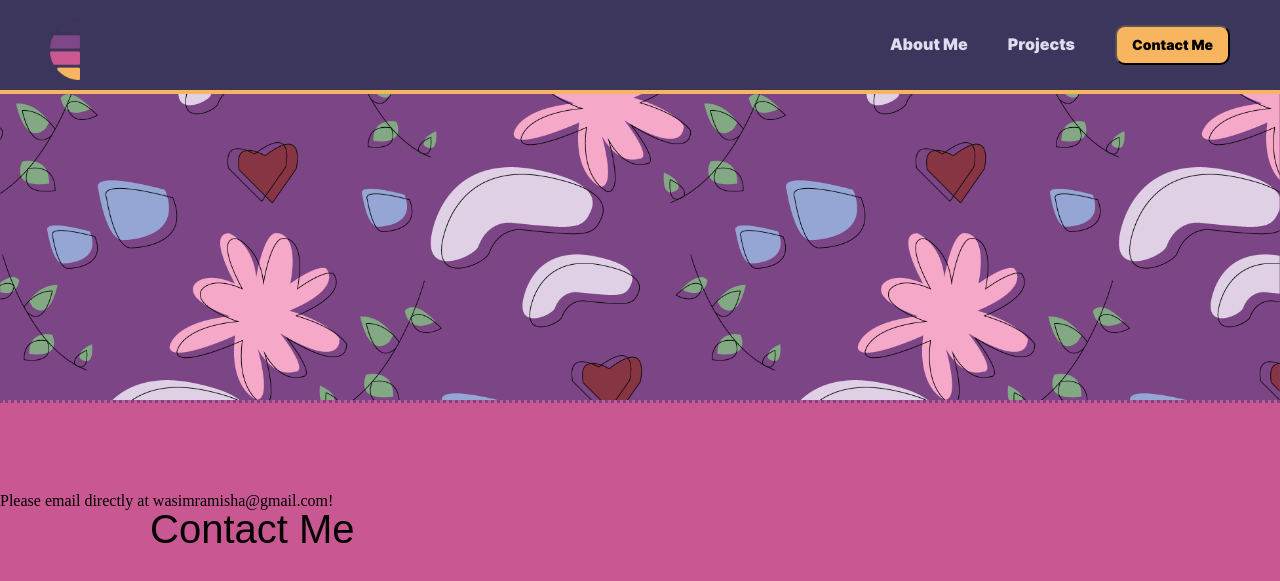
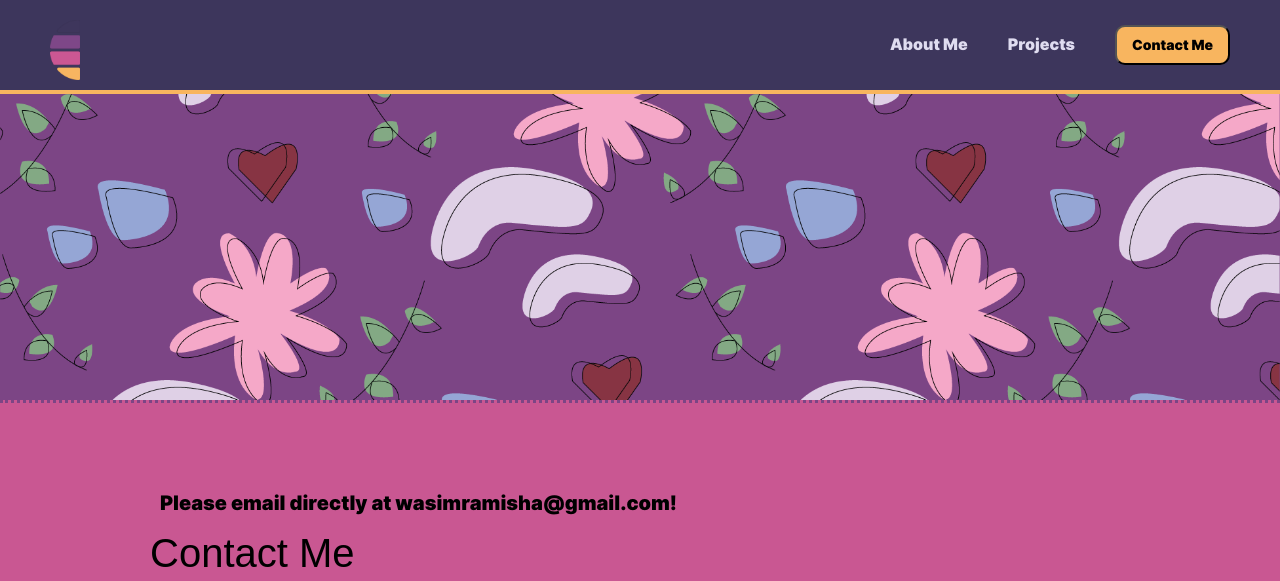
Before and after one commit to ramishawasim/ramishawasim.github.io, a website: page html/contact.html in a window 1280 px wide. Shown: the top 581 px of the page. Drawn offline with nearby package versions, Linux system fonts and the light colour scheme; a web font is replaced by a local one.

Commit message:
Update contact.css

```diff
--- a/css/contact.css
+++ b/css/contact.css
@@ -31,6 +31,14 @@
     /* border */
     border-top: #7C4585 dotted;
     border-bottom: 4px solid #7C4585;
+}
+
+h1{
+    font-family: "Inter", sans-serif;
+    font-weight: 300;
+    font-size: 20px;
+    margin-left: 160px;
+    margin-bottom: 20px;
 }
 #form{
     /* position form on the left */
```
